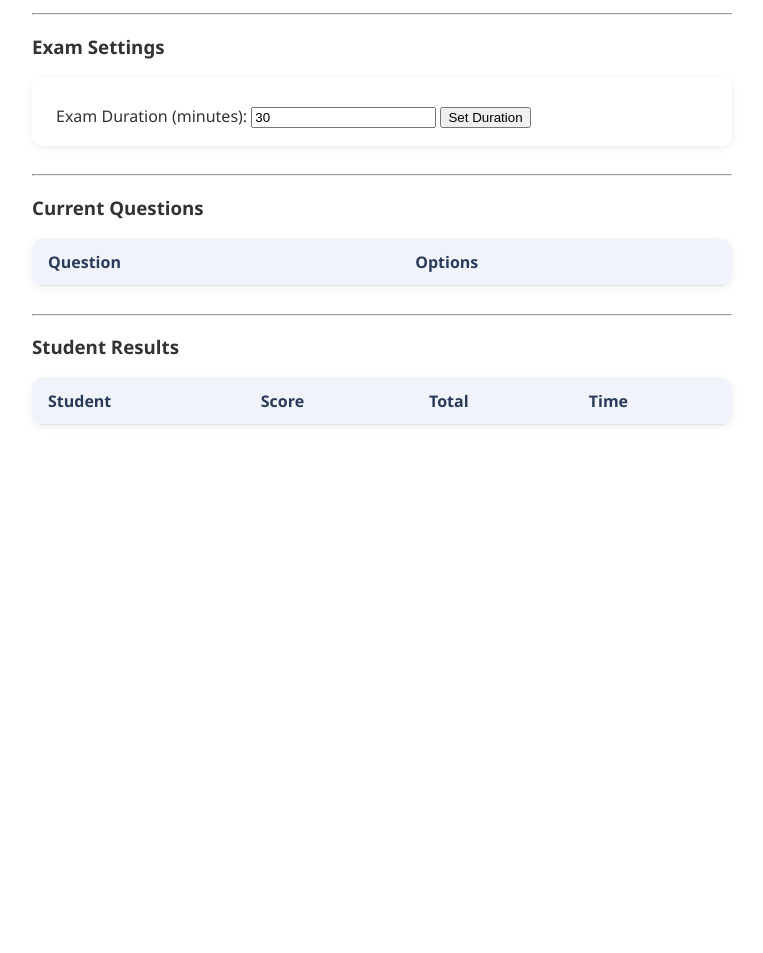
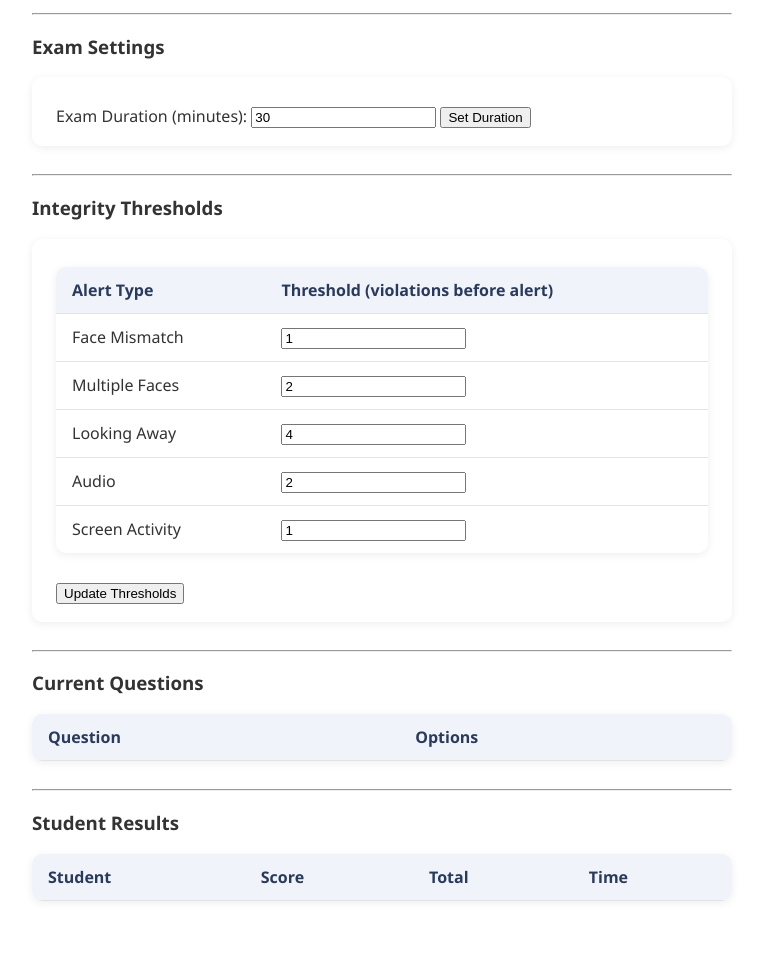
Before and after one commit to IbnMuhd/IntelliProctor-H, a Flask app: page /admin in a window 1280 px wide. Shown: the part 318-1271 px from the top of the page, without its empty margins (258-1021 px from the left). Before the commit the page ends 743 px from the top, so only its background shows below. Run offline with Flask 2, Linux system fonts and the light colour scheme; the visitor is signed in with stand-in values (Sample User, id 1); data comes from the database, SQL or seed files in the repository; data that the repository does not hold is empty.

Commit message:
update admin.html

```diff
--- a/templates/admin.html
+++ b/templates/admin.html
@@ -17,6 +17,23 @@
     <label for="duration">Exam Duration (minutes):</label>
     <input type="number" name="duration" id="duration" min="1" value="{{ duration }}" required>
     <button type="submit">Set Duration</button>
+</form>
+<hr>
+<h3>Integrity Thresholds</h3>
+<form method="post" action="/set_thresholds">
+    <table>
+        <thead>
+            <tr><th>Alert Type</th><th>Threshold (violations before alert)</th></tr>
+        </thead>
+        <tbody>
+            <tr><td>Face Mismatch</td><td><input type="number" name="face_mismatch" min="1" value="{{ thresholds.face_mismatch }}" required></td></tr>
+            <tr><td>Multiple Faces</td><td><input type="number" name="multiple_faces" min="1" value="{{ thresholds.multiple_faces }}" required></td></tr>
+            <tr><td>Looking Away</td><td><input type="number" name="looking_away" min="1" value="{{ thresholds.looking_away }}" required></td></tr>
+            <tr><td>Audio</td><td><input type="number" name="audio" min="1" value="{{ thresholds.audio }}" required></td></tr>
+            <tr><td>Screen Activity</td><td><input type="number" name="screen_activity" min="1" value="{{ thresholds.screen_activity }}" required></td></tr>
+        </tbody>
+    </table>
+    <button type="submit">Update Thresholds</button>
 </form>
 <hr>
 <h3>Current Questions</h3>
```
